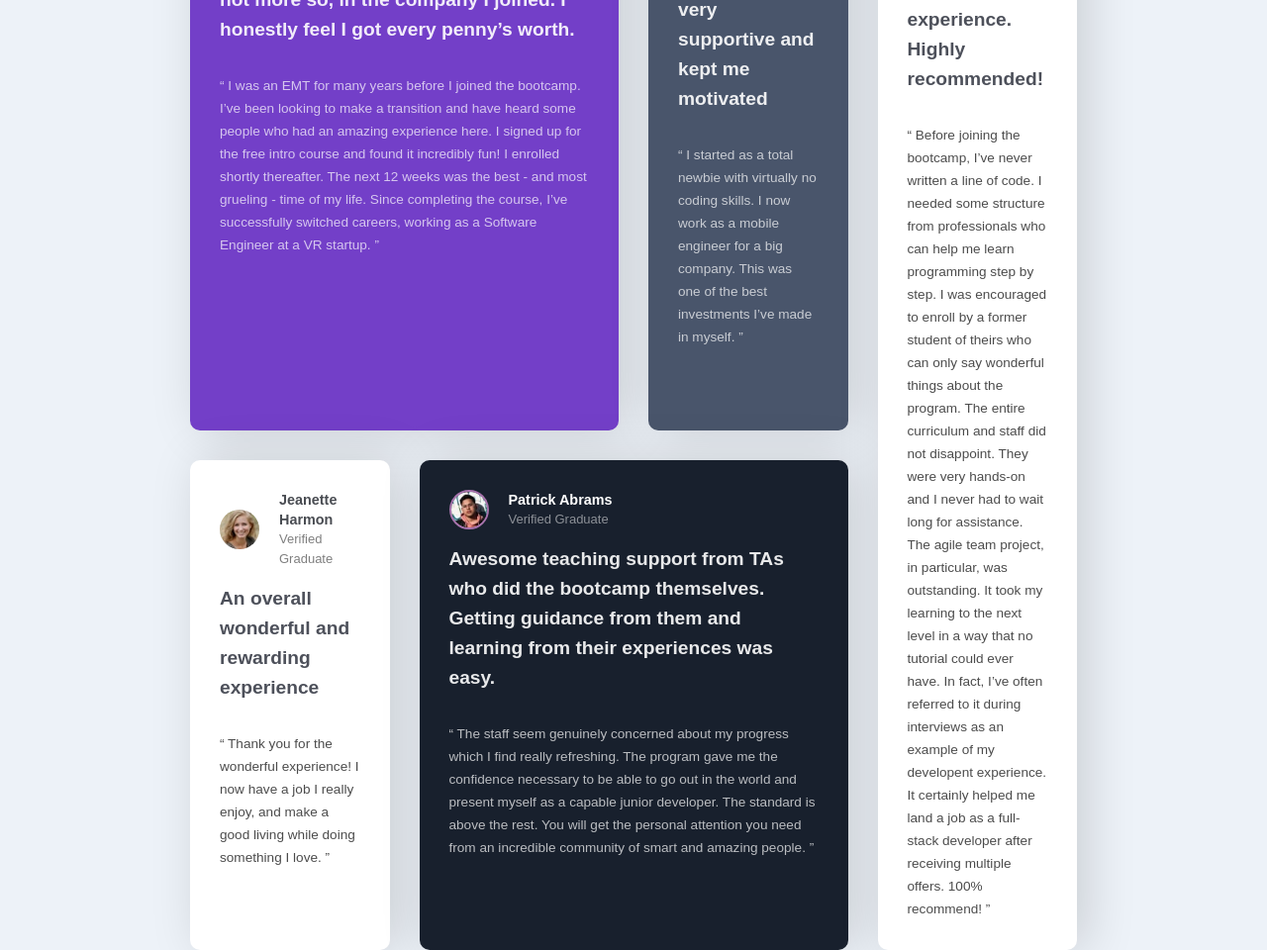
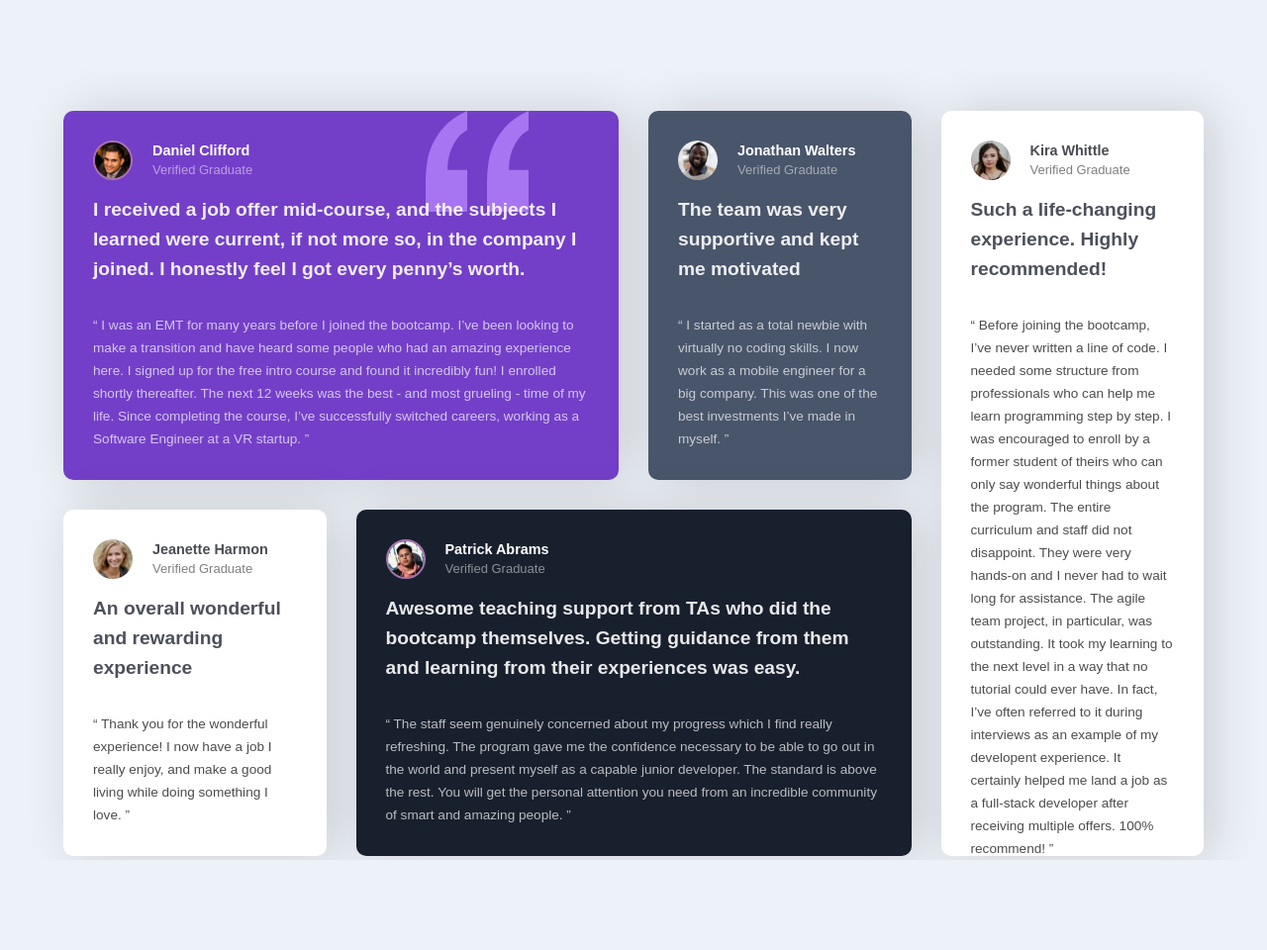
Before and after one commit to caloyv/testimonial-grid-mentor-challenge, a plain HTML site: page index.html in a window 1280 px wide. Shown: the whole page at 99% size. After the commit the page ends 869 px from the top, so only its background shows below. Drawn offline with Linux system fonts and the light colour scheme; a web font is replaced by a local one.

Commit message:
Update styles.css

```diff
--- a/styles.css
+++ b/styles.css
@@ -23,6 +23,8 @@ body {
     font-size: 13px;
     background-color: rgba(237, 242, 248, 155);
     margin: 0;
+
+
 }
 
 
@@ -124,17 +126,86 @@ body {
     font-size: 0.85rem;
 }
 
-@media (min-width: 760px) {
+@media (min-width: 760px){
+
+    body{
+        height: 100%;
+        width: 100%;
+        display: flex;
+        justify-content: center;
+        align-items: center;
+    }
+
     .container {
         display: grid;
         grid-template-columns: repeat(4, 1fr);
-        gap: 30px;
-        min-width: 70%;
-        min-height: 70%;
-        position: absolute;
+        grid-template-rows: 1fr 0.5fr .8fr;
+        gap: 10px;
+        width: 90%;
+        max-width: 1260px;
+        margin: 30px 0;
+        /* min-height: 70%; */
+        /* position: absolute;
         top: 50%;
         left: 50%;
-        transform: translate(-50%, -50%);
+        transform: translate(-50%, -50%); */
+        /* justify-content: center;
+        align-items: center; */
+
+    }
+
+    .card {
+        margin: 0px;
+    }
+
+    .col-span-2 {
+        grid-column: 1 / span 2;
+    }
+
+    .card:last-child{
+        grid-column: span 4;
+        grid-row: 3;
+    }
+
+    .card:nth-child(2){
+        grid-column: span 2;
+    }
+
+    .card:nth-child(3){
+        grid-column: span 2;
+    }
+
+    .card:nth-child(4){
+        grid-column: 3 / span 2;
+        grid-row: 1;
+    }
+
+}
+
+@media (min-width: 1260px) {
+
+    body{
+        width: 100vw;
+        width: 100dvw;
+        height: 100vh;
+        height: 100dvh;
+
+    }
+    .container {
+        display: grid;
+        grid-template-columns: repeat(4, 1fr);
+        grid-template-rows: 1fr 1fr;
+        gap: 30px;
+        max-width: 1260px;
+        height: 72%;
+        /* min-height: 70%; */
+        /* position: absolute;
+        top: 50%;
+        left: 50%;
+        transform: translate(-50%, -50%); */
+        /* justify-content: center;
+        align-items: center; */
+
     }
 
     .card {
@@ -149,4 +220,17 @@ body {
     .col-span-2 {
         grid-column: span 2;
     }
+
+    .card:nth-child(2){
+        grid-column: unset;
+    }
+
+    .card:nth-child(3){
+        grid-column: unset;
+    }
+
+    .card:nth-child(4){
+        grid-column: 2 / span 2;
+        grid-row: 2;
+    }
 }
```
